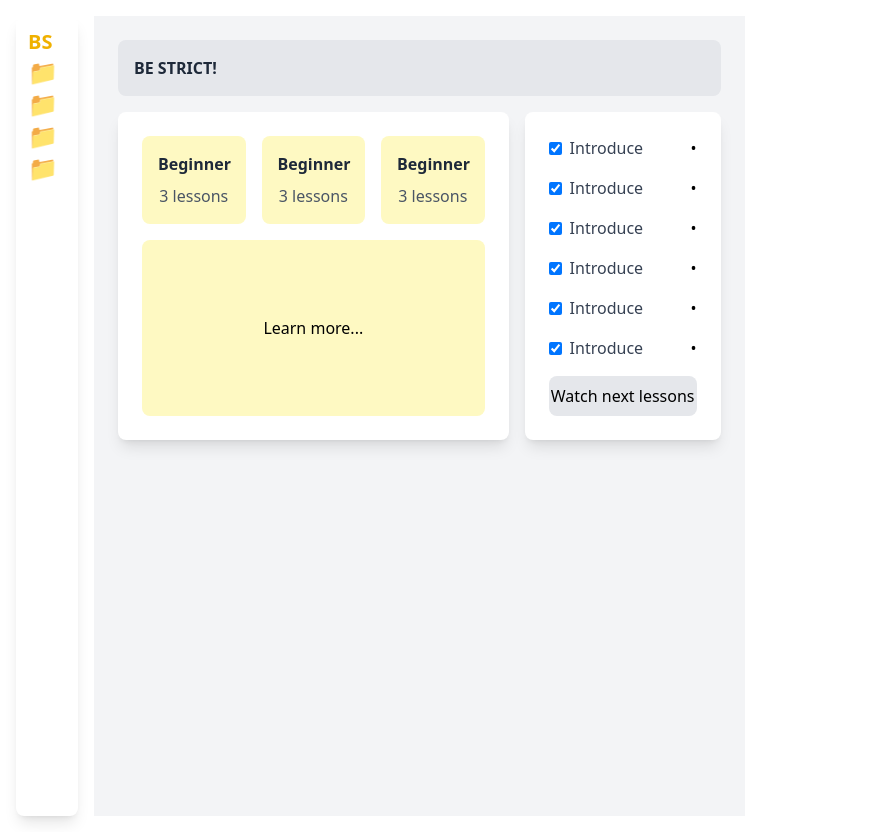
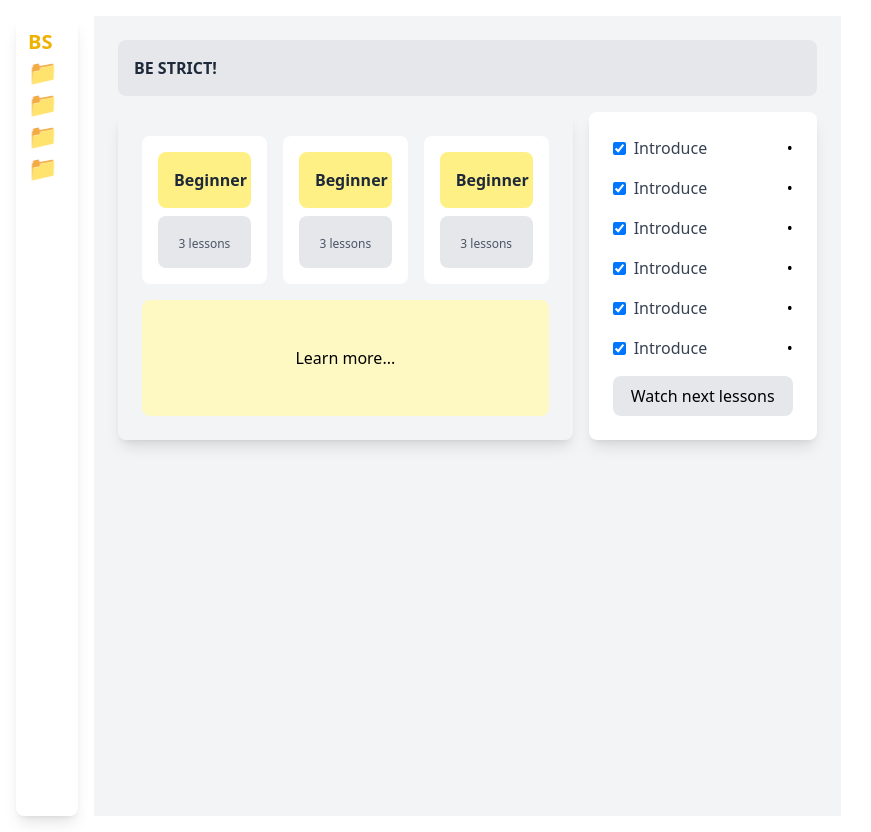
Before and after one commit to Suyeon06/react0325, a React (Vite) app: page / in a window 1280 px wide. Shown: the whole page, without its empty margins (0-871 px from the left). Built offline with nearby package versions, Linux system fonts and the light colour scheme.

Commit message:
devide 'Befinner','lessons'

```diff
--- a/src/App.jsx
+++ b/src/App.jsx
@@ -46,27 +46,43 @@ function App() {
 <div className="flex gap-4">
 
   {/* 중간 섹션 - 레슨 카드들 */}
-  <div className="flex flex-col bg-white p-6 rounded-lg shadow-lg gap-4 w-2/3">
+  <div className="flex flex-col bg-gray p-6 rounded-lg shadow-lg gap-4 w-2/3">
     <div className="grid grid-cols-3 gap-4">
-      <div className="bg-yellow-100 p-4 rounded-lg">
-        <div className="text-center font-semibold text-gray-800">Beginner</div>
-        <div className="mt-2 text-center text-gray-600">3 lessons</div>
+
+      <div className="flex flex-col bg-white p-4 rounded-lg gap-2">
+        <div className="bg-yellow-200 p-4 rounded-lg">
+          <div className="text-center font-semibold text-gray-800">Beginner</div>
+        </div>
+
+        <div className="bg-gray-200 p-4 rounded-lg">
+          <div className="mt-1 text-xs text-center text-gray-600">3 lessons</div>
+        </div>
       </div>
 
-      <div className="bg-yellow-100 p-4 rounded-lg">
-        <div className="text-center font-semibold text-gray-800">Beginner</div>
-        <div className="mt-2 text-center text-gray-600">3 lessons</div>
+      <div className="flex flex-col bg-white p-4 rounded-lg gap-2">
+        <div className="bg-yellow-200 p-4 rounded-lg">
+          <div className="text-center font-semibold text-gray-800">Beginner</div>
+        </div>
+
+        <div className="bg-gray-200 p-4 rounded-lg">
+          <div className="mt-1 text-xs text-center text-gray-600">3 lessons</div>
+        </div>
       </div>
 
-      <div className="bg-yellow-100 p-4 rounded-lg">
-        <div className="text-center font-semibold text-gray-800">Beginner</div>
-        <div className="mt-2 text-center text-gray-600">3 lessons</div>
+      <div className="flex flex-col bg-white p-4 rounded-lg gap-2">
+        <div className="bg-yellow-200 p-4 rounded-lg">
+          <div className="text-center font-semibold text-gray-800">Beginner</div>
+        </div>
+
+        <div className="bg-gray-200 p-4 rounded-lg">
+          <div className="mt-1 text-xs text-center text-gray-600">3 lessons</div>
+        </div>
       </div>
     </div>
 
     <div className="flex-1">
-        <button className="w-full h-full bg-yellow-100 text-black py-2 rounded-lg">Learn more...</button>
-      </div>
+      <button className="w-full h-full bg-yellow-100 text-black py-2 rounded-lg">Learn more...</button>
+    </div>
   </div>
 
   {/* 오른쪽 섹션 - Introduce 버튼과 체크박스 */}
```
